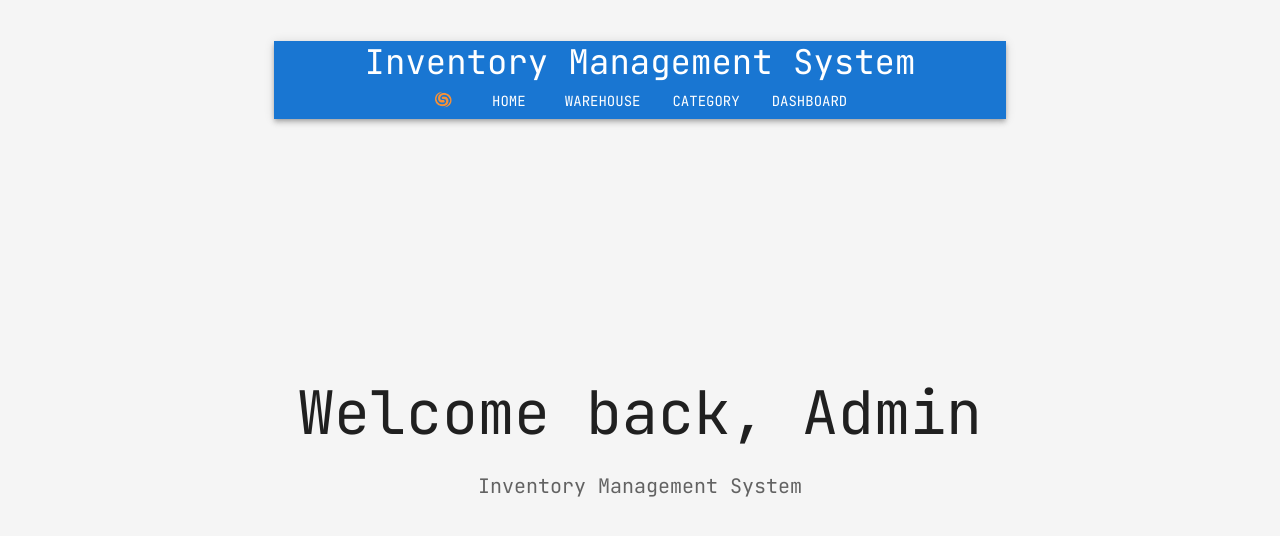
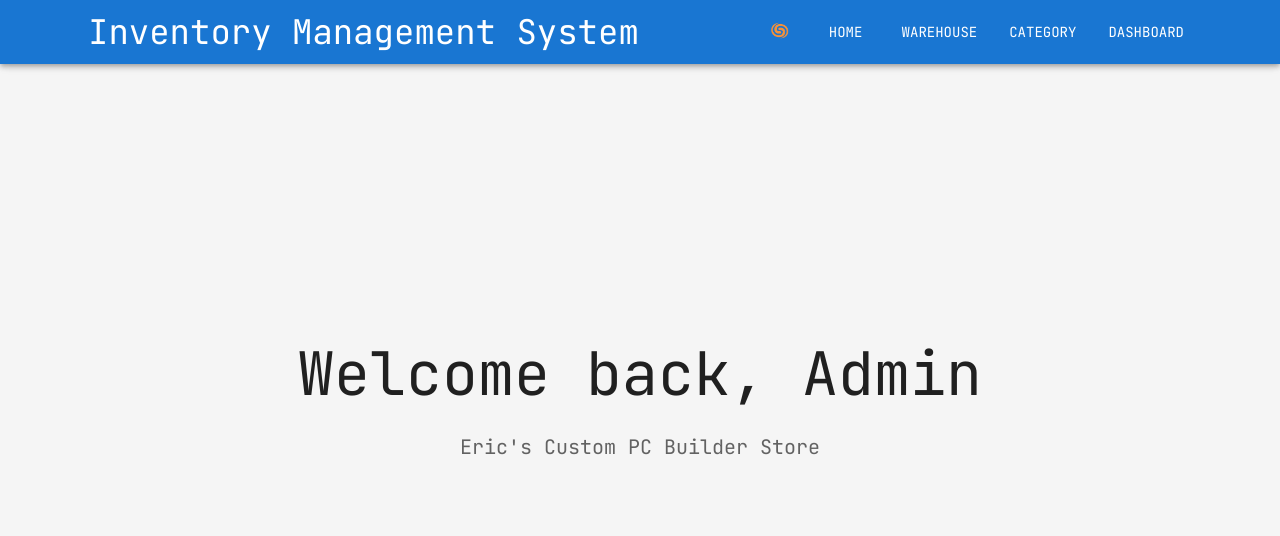
Before and after one commit to ESC8504/Inventory-Management, a React (Vite) app in the folder client/: page /home in a window 1280 px wide. Shown: the top 536 px of the page. Built offline with nearby package versions, Linux system fonts and the light colour scheme; no server answers.

Commit message:
Add style to the nav bar

```diff
--- a/client/src/pages/CategoryPage.jsx
+++ b/client/src/pages/CategoryPage.jsx
@@ -1,6 +1,6 @@
 import { useEffect, useState } from 'react';
 import axios from 'axios';
-import { Button, Box, Typography } from '@mui/material';
+import { Button, Box, Typography, Toolbar } from '@mui/material';
 import AddIcon from '@mui/icons-material/Add';
 import CategoryTable from '../components/category/CategoryTable';
 import AddCategoryModal from '../utils/AddCategoryModal';
@@ -24,6 +24,7 @@ function CategoryPage() {
 
     return (
         <div>
+            <Toolbar />
             <Box sx={{ marginBottom: 2, marginTop:2 }}>
                 <Typography variant="h5">
                     Category Management
--- a/client/src/pages/DashPage.jsx
+++ b/client/src/pages/DashPage.jsx
@@ -4,7 +4,7 @@ import AddProductModal from '../utils/AddProductModal';
 import AddCircleOutlineRoundedIcon from '@mui/icons-material/AddCircleOutlineRounded';
 import { useEffect, useState } from 'react';
 import axios from 'axios';
-import { Button, Box, Typography } from '@mui/material';
+import { Button, Box, Typography, Toolbar } from '@mui/material';
 import AddIcon from '@mui/icons-material/Add';
 
 function DashPage() {
@@ -52,6 +52,7 @@ function DashPage() {
 
     return (
         <div>
+            <Toolbar />
             <Box sx={{ marginBottom: 2, marginTop:2 }}>
                 <Typography variant="h5">
                     Inventory Management
--- a/client/src/pages/HomePage.jsx
+++ b/client/src/pages/HomePage.jsx
@@ -8,7 +8,7 @@ function HomePage() {
                     Welcome back, Admin
                 </Typography>
                 <Typography variant="h6" color="textSecondary">
-                    Inventory Management System
+                    Eric's Custom PC Builder Store
                 </Typography>
             </Box>
         </Container>
--- a/client/src/pages/WarehousePage.jsx
+++ b/client/src/pages/WarehousePage.jsx
@@ -2,7 +2,7 @@ import { useEffect, useState } from 'react';
 import axios from 'axios';
 import WarehouseTable from '../components/warehouse/WarehouseTable';
 import AddWarehouseModal from '../utils/AddWarehouseModal';
-import { Button, Box, Typography } from '@mui/material';
+import { Button, Box, Typography, Toolbar } from '@mui/material';
 import AddIcon from '@mui/icons-material/Add';
 import AddCircleOutlineRoundedIcon from '@mui/icons-material/AddCircleOutlineRounded';
 
@@ -25,6 +25,7 @@ function WarehousePage() {
 
     return (
         <div>
+            <Toolbar />
             <Box sx={{ marginBottom: 2, marginTop:2 }}>
                 <Typography variant="h5">
                     Warehouse Management
--- a/client/src/utils/AddProductModal.jsx
+++ b/client/src/utils/AddProductModal.jsx
@@ -60,7 +60,7 @@ function AddProductModal({ open, handleClose, productAdded }) {
         <Modal
             open={open}
             onClose={() => {
-                handleClose
+                handleClose()
                 setErrorMessages('')
             }}
             aria-labelledby="add-product-modal"
--- a/client/src/utils/NavBar.jsx
+++ b/client/src/utils/NavBar.jsx
@@ -4,14 +4,14 @@ import SKImage from '../../public/SKB.png';
 
 function NavBar() {
     return (
-        <AppBar position="static">
+        <AppBar position="fixed" x={{ width: '100%', top: 0 }}>
             <Container>
-                <Toolbar sx={{ flexDirection: 'column', alignItems: 'center' }}>
+                <Toolbar sx={{ justifyContent: 'space-between' }}>
                     <Typography variant="h4" component="div">
                         Inventory Management System
                     </Typography>
                     <Box sx={{ display: 'flex', gap: 2, alignItems: 'center' }}>
-                        <img src={SKImage} style={{ height: '30px', filter: 'brightness(0) invert1)'  }}  />
+                        <img src={SKImage} style={{ height: '30px' }}  />
                         <Button color="inherit" component={Link} to="/home">Home</Button>
                         <Button color="inherit" component={Link} to="/warehouse">Warehouse</Button>
                         <Button color="inherit" component={Link} to="/category">Category</Button>
```
